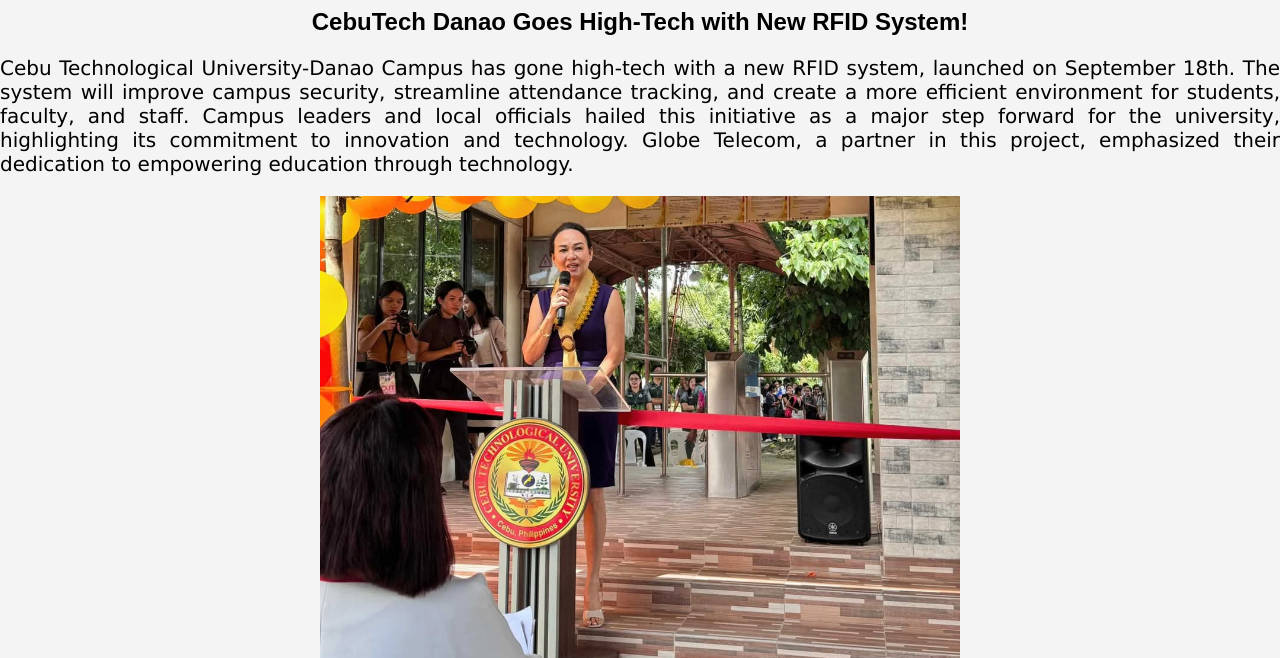
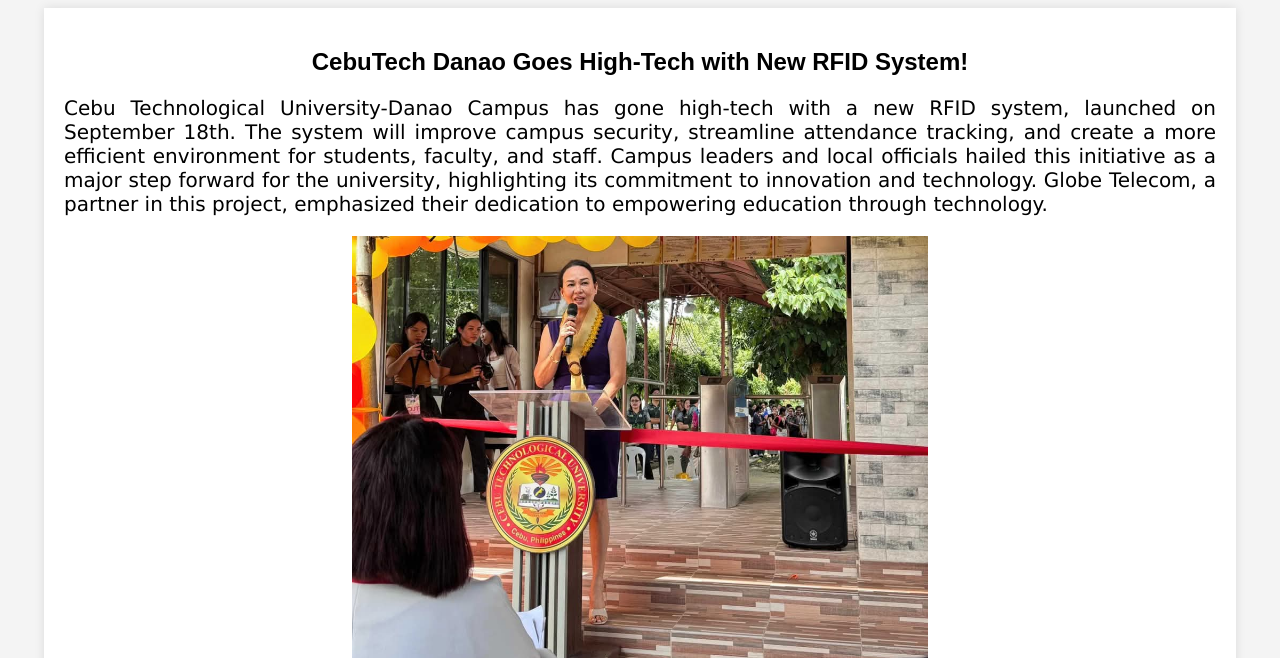
Before and after one commit to zybelle-dugho/canteen-gate, a plain HTML site: page index.html in a window 1280 px wide. Shown: the part 142-800 px from the top of the page. Drawn offline with Linux system fonts and the light colour scheme.

Commit message:
Update style.css

```diff
--- a/style.css
+++ b/style.css
@@ -46,30 +46,31 @@ main {
 }
 
 nav ul {
+
             list-style: none;
             margin: 10;
             padding: 10;
             display: flex;
             justify-content: center;
-        }
+}
 
 nav li {
             margin-right: 20px;
-        }
+}
 
 nav a {
             text-decoration: none;
             color: black;
             text-align: center;
-        }
+}
 
-.container {
+.article-container {
             width: 90%;
             margin: 20px auto;
             padding: 20px;
             background-color: #fff;
             box-shadow: 0 0 10px rgba(0, 0, 0, 0.1);
-        }
+}
 
 img {
             display: block;
@@ -77,7 +78,7 @@ img {
             max-width: 50%;
             height: auto;
             cursor: pointer;
-        }
+}
 
 .image-container {
             display: flex;
```
